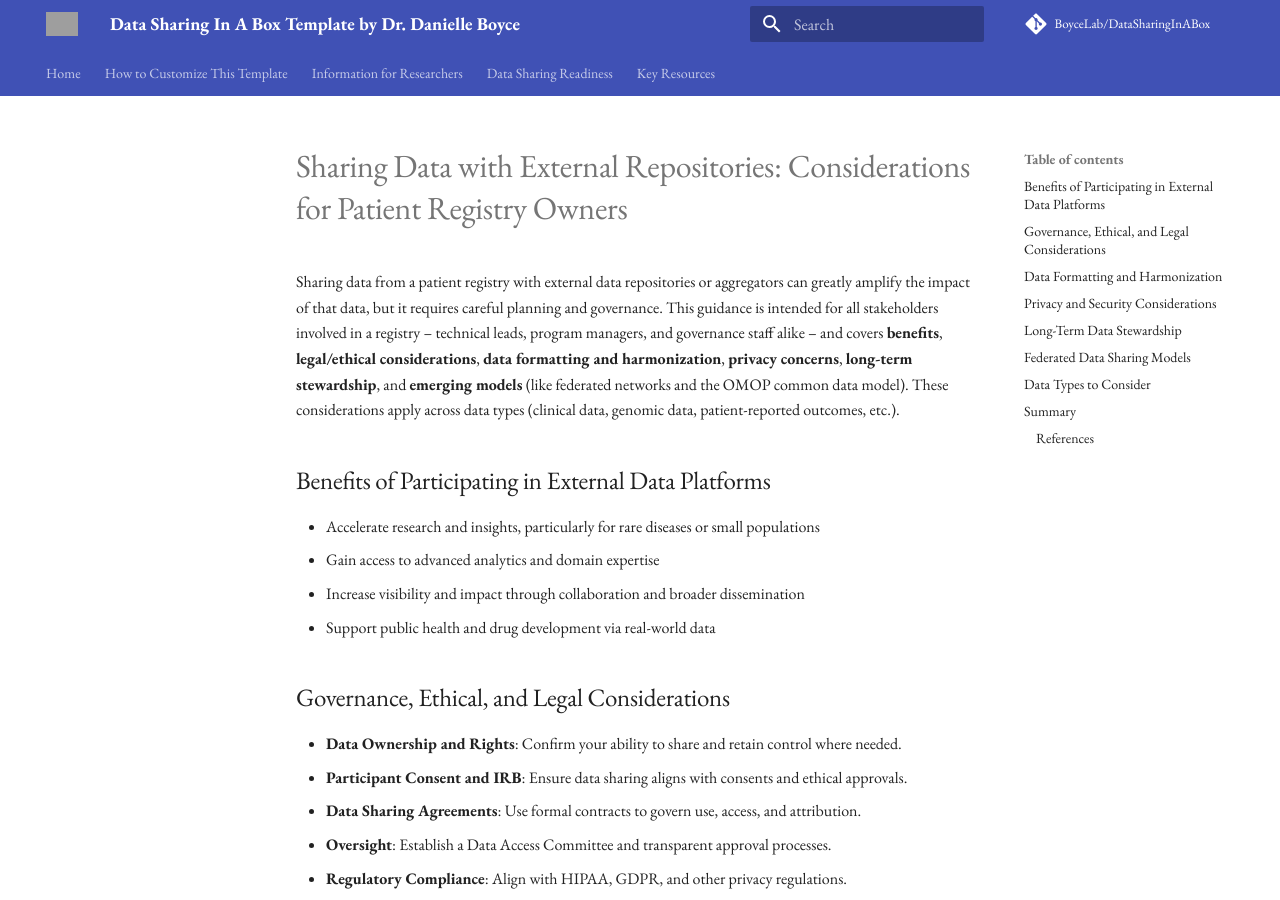
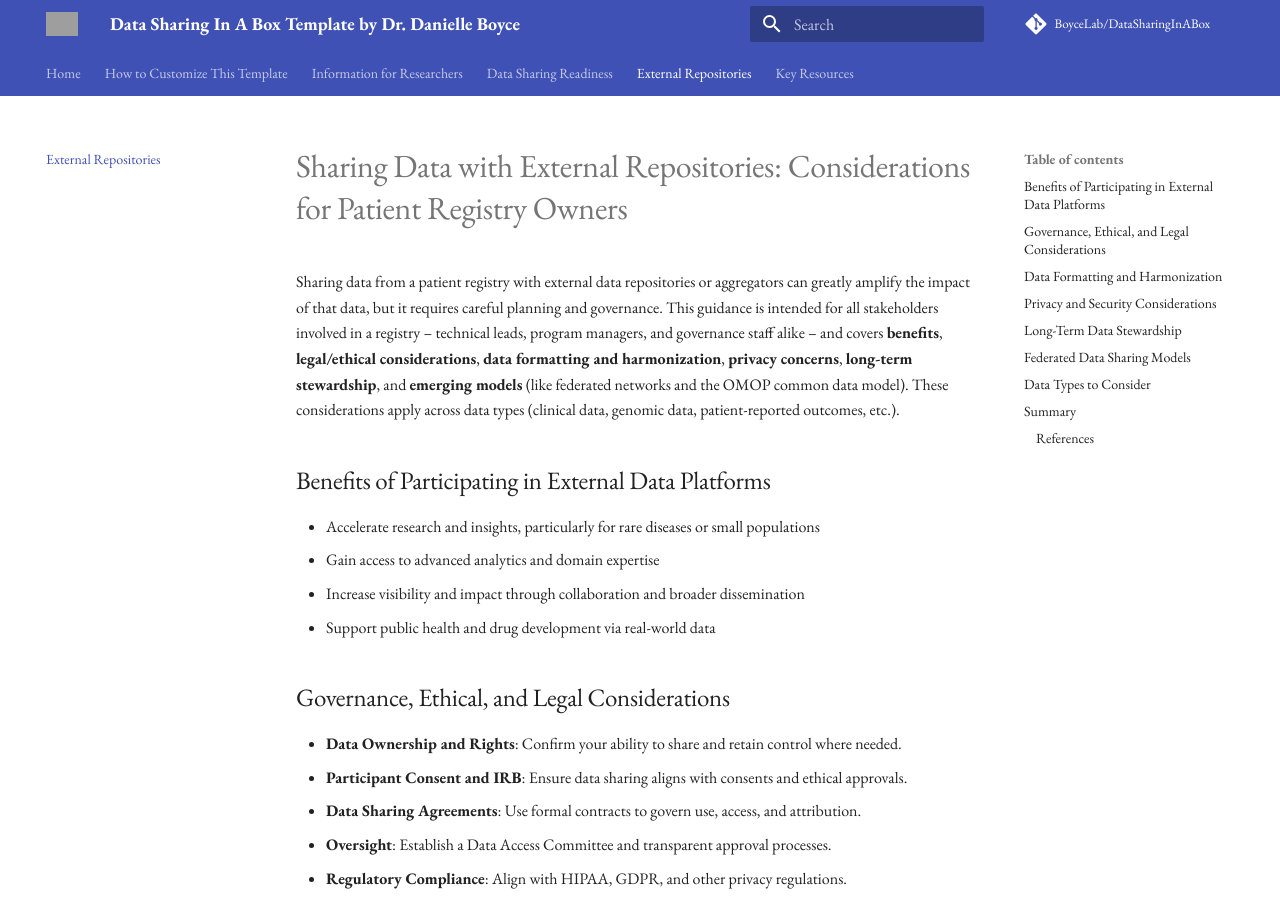
Before and after one commit to BoyceLab/DataSharingInABox, an MkDocs documentation site: the page built from docs/external-repository.md, in a window 1280 px wide and 900 px high. Built offline with MkDocs 1.6.1 and Material for MkDocs 9.7.7, drawn with Linux system fonts in a browser that asks for light colours; comment, search, counter and statistics services are not loaded; grey boxes are pictures that could not be loaded.

Commit message:
Update mkdocs.yml

```diff
--- a/mkdocs.yml
+++ b/mkdocs.yml
@@ -30,6 +30,7 @@ nav:
       - Derived Fields: derived-fields.md
       - IRB Documentation: irb.md
   - Data Sharing Readiness: data-readiness.md
+  - External Repositories:  external-repository.md
   - Key Resources:
       - Your Organization(s) Here: key_resources.md
       - NIH Data Sharing Language Explained: nih-data-sharing.md
```
